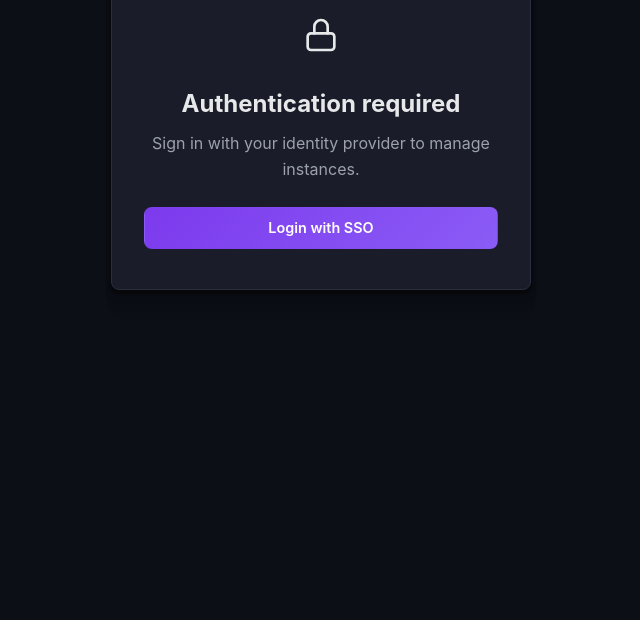
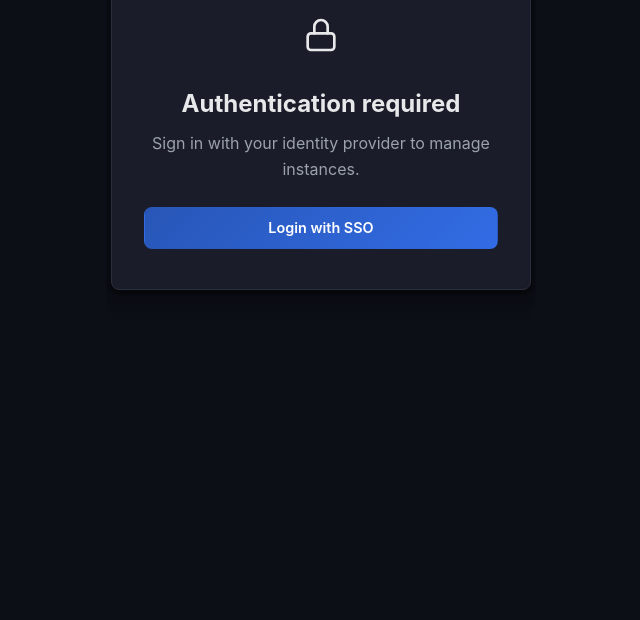
Before and after one commit to AYDEV-FR/dploy, an Astro site in the folder web/: page / in a window 1280 px wide. Shown: the part 180-800 px from the top of the page, without its empty margins (319-959 px from the left). Built offline with nearby package versions, Linux system fonts and the light colour scheme; Astro itself is replaced by a stand-in of ours; no server answers.

Commit message:
style(web): switch dominant theme color to #326ce5 (Kubernetes blue)
The brand SVG already used #326ce5; the CSS theme was still on the
Astro/Starlight default purple (#8b5cf6 / #7c3aed). Align both:

- dark theme: --accent #326ce5 / --accent-strong #2856b7
- light theme: --accent #2856b7 / --accent-strong #1d4297 (darker for
  contrast on white)
- --gradient: linear-gradient between the two dark-theme shades
- --accent-soft: rgba(50, 108, 229, 0.14 / 0.10)

```diff
--- a/web/src/styles/theme.css
+++ b/web/src/styles/theme.css
@@ -3,9 +3,9 @@
 :root {
   color-scheme: dark;
 
-  --accent: #8b5cf6;
-  --accent-strong: #7c3aed;
-  --accent-soft: rgba(139, 92, 246, 0.14);
+  --accent: #326ce5;
+  --accent-strong: #2856b7;
+  --accent-soft: rgba(50, 108, 229, 0.14);
 
   --bg: #0d0f17;
   --bg-soft: #14161f;
@@ -24,7 +24,7 @@
   --danger-soft: rgba(248, 113, 113, 0.14);
 
   --nav-bg: rgba(13, 15, 23, 0.8);
-  --gradient: linear-gradient(135deg, #7c3aed 0%, #8b5cf6 100%);
+  --gradient: linear-gradient(135deg, #2856b7 0%, #326ce5 100%);
 
   --radius-sm: 0.25rem;
   --radius: 0.5rem;
@@ -48,9 +48,9 @@
 :root[data-theme='light'] {
   color-scheme: light;
 
-  --accent: #7c3aed;
-  --accent-strong: #6d28d9;
-  --accent-soft: rgba(124, 58, 237, 0.1);
+  --accent: #2856b7;
+  --accent-strong: #1d4297;
+  --accent-soft: rgba(50, 108, 229, 0.1);
 
   --bg: #ffffff;
   --bg-soft: #f6f7f9;
```
